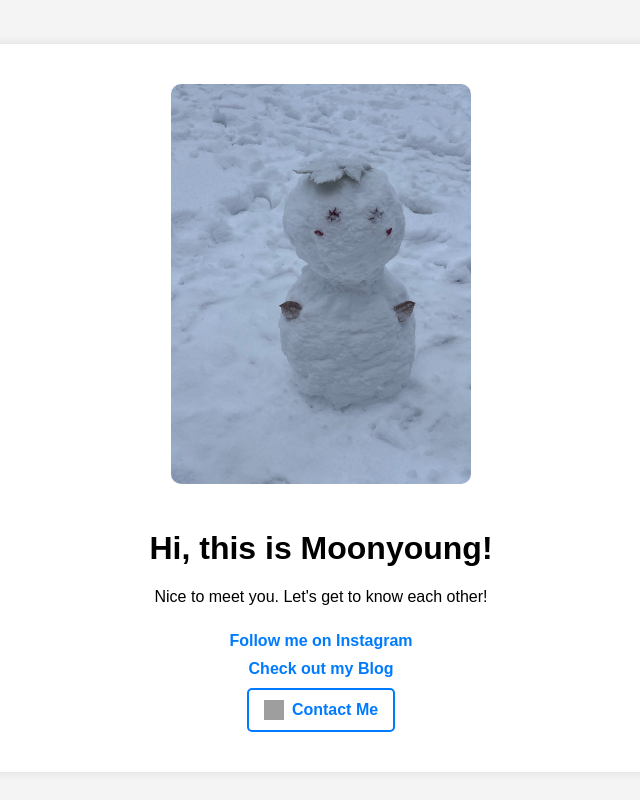
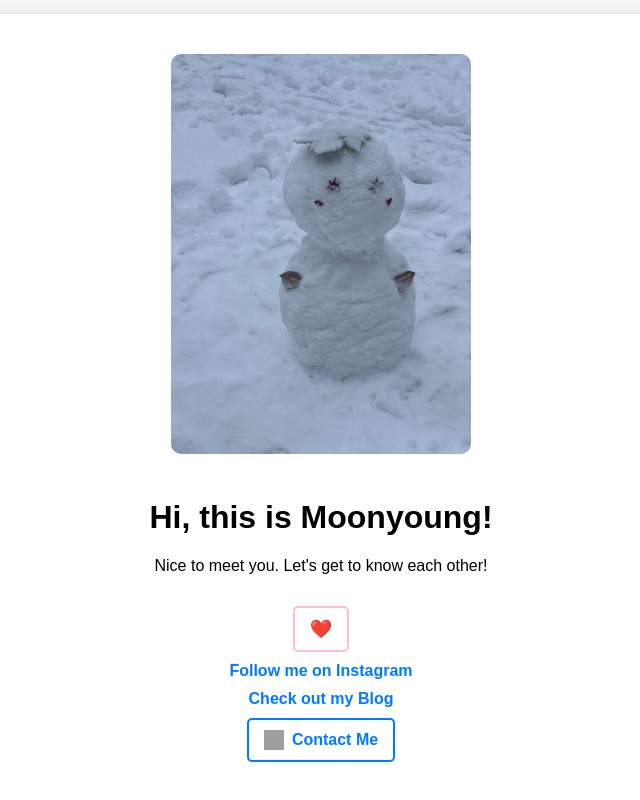
Before and after one commit to ymoonyoung/ymoonyoung.github.io, a plain HTML site: page index.html in a window 1280 px wide. Shown: the whole page, without its empty margins (319-959 px from the left). Drawn offline with Linux system fonts and the light colour scheme; grey boxes are pictures that could not be loaded.

Commit message:
Update index.html

```diff
--- a/index.html
+++ b/index.html
@@ -79,13 +79,38 @@
             background-color: var(--button-hover-bg);
             color: var(--button-hover-text);
         }
+        .heart-button {
+            margin-top: 15px;
+            padding: 10px 15px;
+            font-size: 18px;
+            background-color: transparent;
+            border: 2px solid pink;
+            color: pink;
+            border-radius: 5px;
+            cursor: pointer;
+            transition: background-color 0.3s, color 0.3s;
+        }
+        .heart-button:hover {
+            background-color: pink;
+            color: white;
+        }
     </style>
+    <script>
+        function askName() {
+            let userName = prompt("What's your name?");
+            if (userName) {
+                alert("Hello, " + userName + "! ❤️");
+            }
+        }
+    </script>
 </head>
 <body>
     <div class="container">
         <img src="IMG_6936.JPG" alt="Profile Photo" class="profile-photo">
         <h1>Hi, this is Moonyoung!</h1>
         <p>Nice to meet you. Let's get to know each other!</p>
+        <button class="heart-button" onclick="askName()">❤️</button>
+        <br>
         <a href="https://www.instagram.com/y.moonyoung" target="_blank">Follow me on Instagram</a>
         <br>
         <a href="https://blog.naver.com/ymoonyoung" target="_blank">Check out my Blog</a>
```
